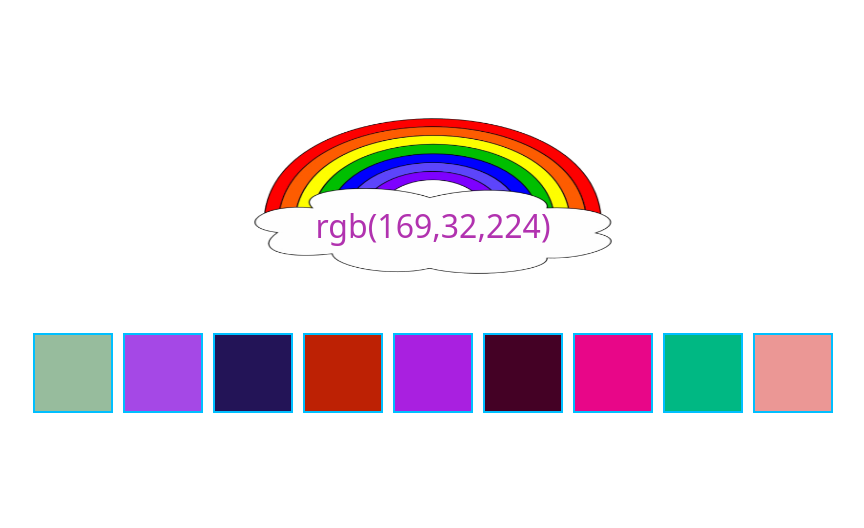
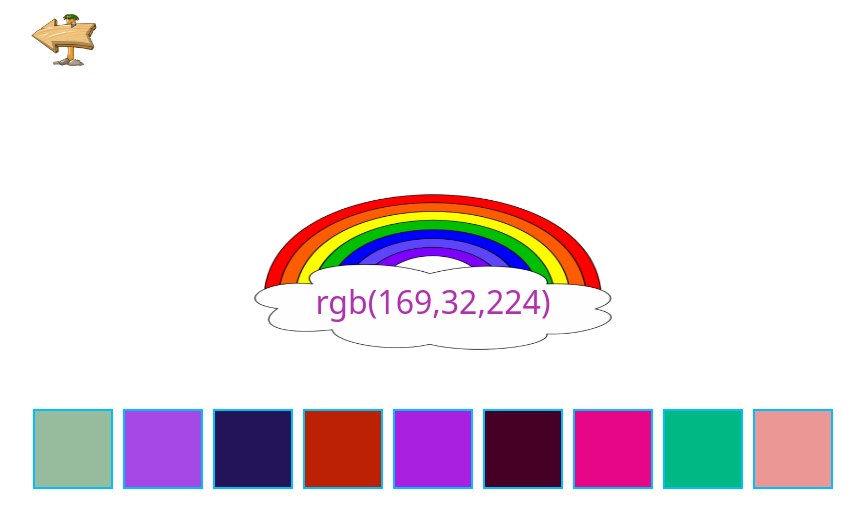
Before and after one commit to hmlwh07/my_portfolio_netlify, an Angular app: page /game-modes in a window 1280 px wide. Shown: the top 528 px of the page, without its empty margins (207-1071 px from the left). Built offline with nearby package versions, Linux system fonts and the light colour scheme.

Commit message:
[MOD] add color game back button

```diff
--- a/src/app/pages/child-components/game-modes/game-modes.component.html
+++ b/src/app/pages/child-components/game-modes/game-modes.component.html
@@ -1,3 +1,9 @@
+<div class="container outer-container">
+    <div class="row">
+        <div class="col">
+            <div (click)="goBack()" class="container back-container">
+                <img src="assets/image/wood-back-arrow.png" alt="">
+            </div>
             <div class="container" id="play-game">
                 <img src="../../../assets/image/color-background.png" alt="Background Image" class="background-image" id="quesBG" />
                 <div class="question-overlay">
@@ -20,7 +26,7 @@
                 </div>
               </div> -->
 
-<div class="container">
+            <div class="container color-box-container">
                 <div class="colorRow" *ngFor="let color of randomColors;" [style.background]="color"
                     (click)="checkIfCorrect(color, $event)">
                 </div>
@@ -42,3 +48,6 @@
                     <img src="../../../assets/image/tryagain (1).png" alt="" style="height: 80px;">
                 </div>
             </div>
+        </div>
+    </div>
+</div>
--- a/src/app/pages/child-components/game-modes/game-modes.component.scss
+++ b/src/app/pages/child-components/game-modes/game-modes.component.scss
@@ -25,13 +25,23 @@
 .container {
     justify-content: center;
     display: flex;
+}
+
+.outer-container {
+    justify-content: center;
+    display: flex;
+    height: 100vh;
+}
+
+.color-box-container {
     transform: translateY(8rem);
 }
 
 #message-box{
     height: 80px;
     position: relative;
-    transform: translateY(4rem);
+    transform: translateY(3rem);
+    background-color: rgba(199, 202, 202, 0.7);
 }
 
 .colorRow {
@@ -54,3 +64,12 @@
     background-color: rgba(202, 201, 199, 0.7);
     box-shadow: 0 4px 30px rgba(0, 0, 0, 0.368);
 }
+
+.back-container {
+    justify-content: start;
+    padding-top: 4px;
+
+    img {
+        width: 72px;
+    }
+}
--- a/src/app/pages/child-components/game-modes/game-modes.component.ts
+++ b/src/app/pages/child-components/game-modes/game-modes.component.ts
@@ -1,6 +1,6 @@
 import { Component, Renderer2 } from '@angular/core';
 import { GameService } from '../../../service/game.service';
-import { CommonModule } from '@angular/common';
+import { CommonModule, Location } from '@angular/common';
 import { RouterModule } from '@angular/router';
 
 @Component({
@@ -17,7 +17,7 @@ export class GameModesComponent {
   mode: string = 'easy';
   choices: number = 3;
 
-  constructor(private service: GameService,private renderer:Renderer2) {
+  constructor(private service: GameService,private renderer:Renderer2, private location: Location) {
   }
 
   ngOnInit(){
@@ -61,4 +61,8 @@ export class GameModesComponent {
     }
   }
 
+  goBack(){
+    this.location.back();
+  }
+
 }
--- a/src/app/pages/child-components/game-view/game-view.component.html
+++ b/src/app/pages/child-components/game-view/game-view.component.html
@@ -1,3 +1,9 @@
+<div class="container outer-container">
+    <div class="row">
+        <div class="col">
+            <div (click)="goBack()" class="container back-container">
+                <img src="assets/image/wood-back-arrow.png" alt="">
+            </div>
             <div id="button-game" class="container text-center btn-bg">
                 <img src="../../assets/image/btn-bg.png" alt="" class="btn-img">
                 <a (click)="chooseMode('easy')" style="cursor: pointer;">
@@ -13,3 +19,6 @@
                     <img src="../../assets/image/home-btn.png" id="back" class="home" alt="">
                 </a>
             </div>
+        </div>
+    </div>
+</div>
--- a/src/app/pages/child-components/game-view/game-view.component.scss
+++ b/src/app/pages/child-components/game-view/game-view.component.scss
@@ -3,6 +3,10 @@
     text-align: center;
     position: relative;
     transform: translateY(8rem);
+}
+
+.outer-container {
+    height: 100vh;
 }
 
 @media screen and (min-width: 900px) {
@@ -165,3 +169,14 @@
         left: 35%;
     }
 }
+
+.back-container {
+    justify-content: center;
+    padding-top: 4px;
+    display: flex;
+    padding-right: 24rem;
+
+    img {
+        width: 72px;
+    }
+}
--- a/src/app/pages/child-components/game-view/game-view.component.ts
+++ b/src/app/pages/child-components/game-view/game-view.component.ts
@@ -21,4 +21,8 @@ export class GameViewComponent {
     }
   }
 
+  goBack(){
+    this.router.navigate(['/start-game']);
+  }
+
 }
--- a/src/app/pages/child-components/start-game/start-game.component.scss
+++ b/src/app/pages/child-components/start-game/start-game.component.scss
@@ -345,7 +345,7 @@
 }
 
 .modal-content {
-    background-color: darksalmon;
+    background-color: #0fc1bc;
     font-family: 'Gill Sans', 'Gill Sans MT', Calibri, 'Trebuchet MS', sans-serif;
     color: rgb(5, 5, 5);
 }
--- a/src/app/pages/parent-components/contact/contact.component.scss
+++ b/src/app/pages/parent-components/contact/contact.component.scss
@@ -37,6 +37,6 @@ ul, li {
     color: green;
 }
 
-li:hover {
+li:hover, li>a:hover {
     color: #4D8585;
 }
```
Also changed, not shown: src/assets/image/wood-back-arrow.png (added), 3 other files (tests, documents, lock files or other folders). Lines whose indentation alone changed are shown as unchanged.
